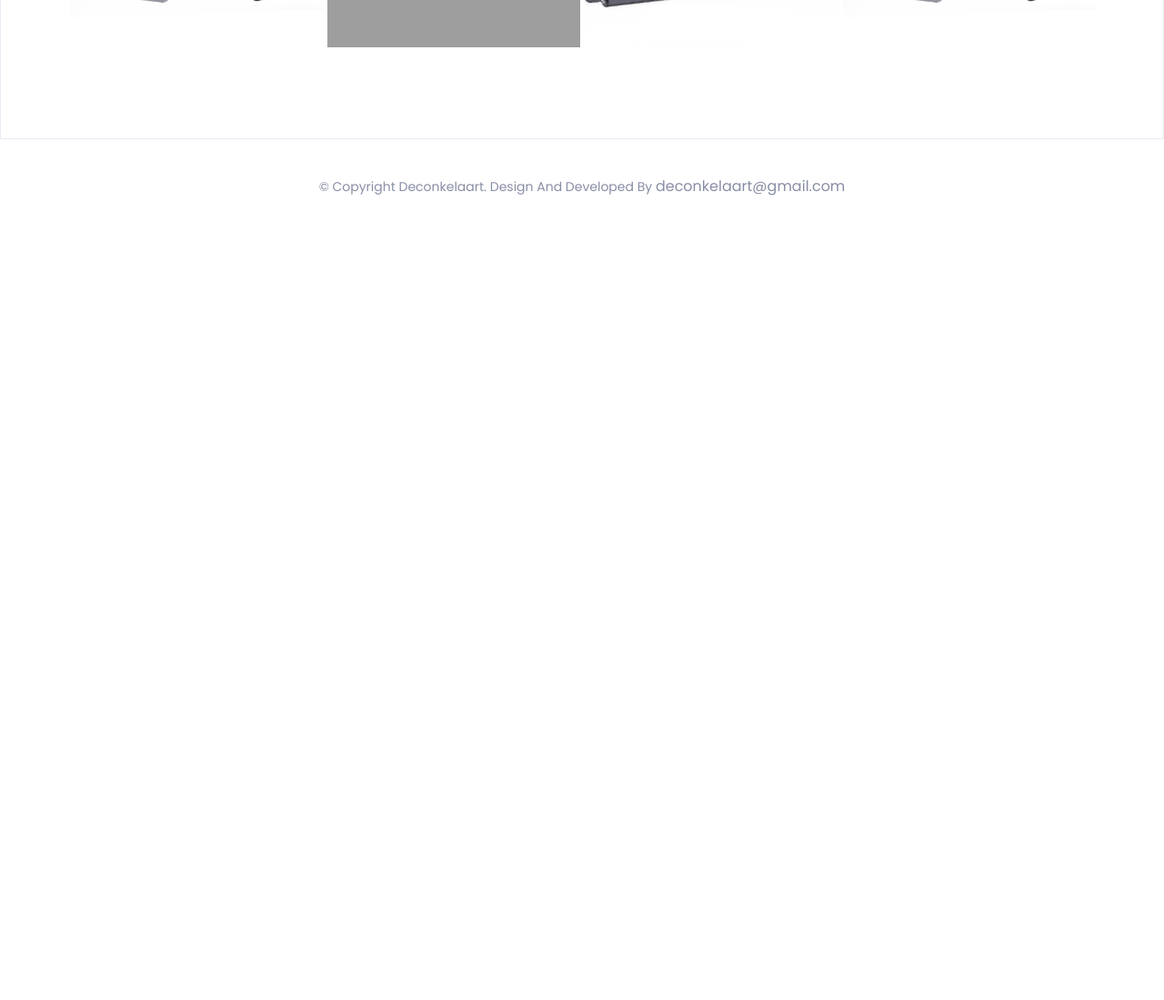
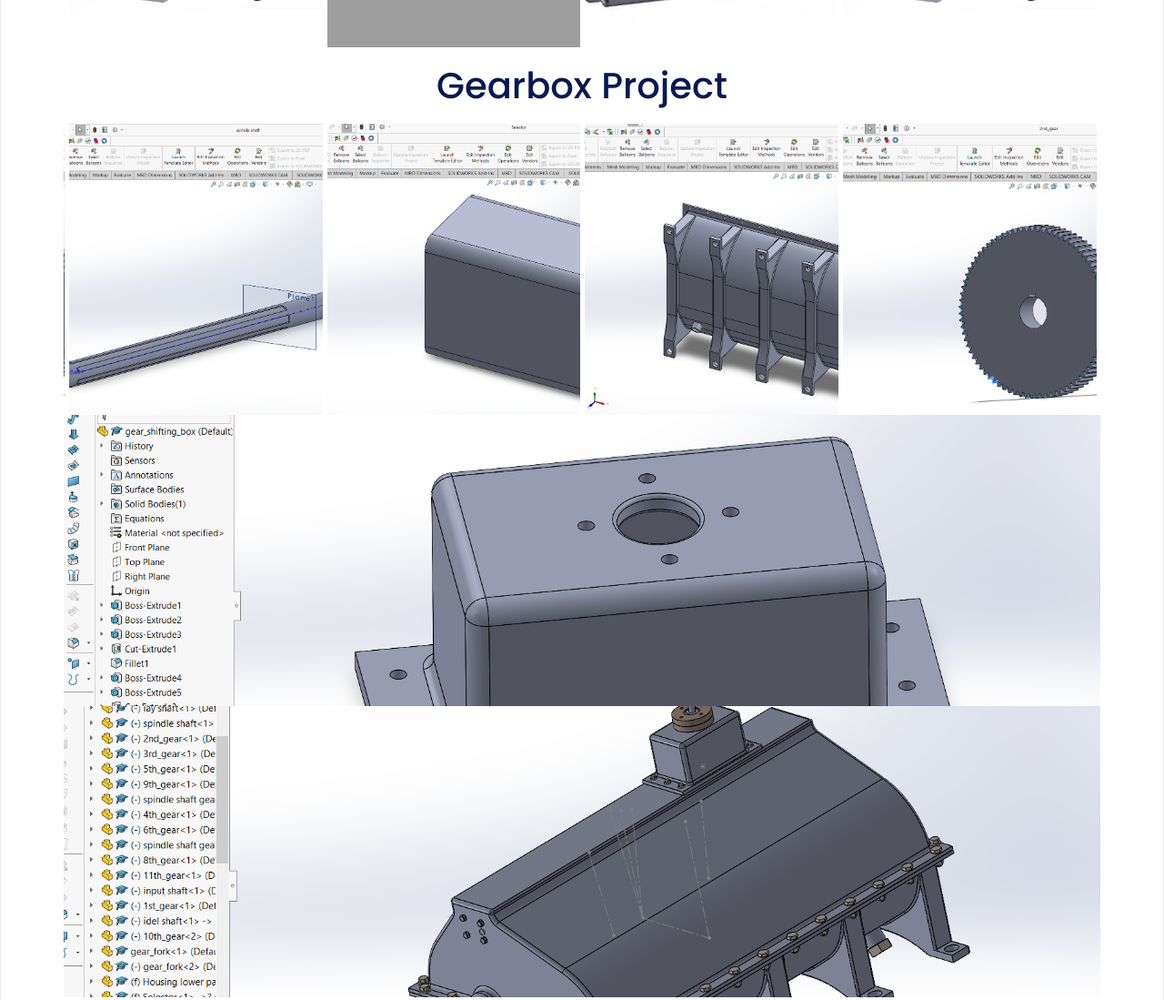
Before and after one commit to Decon123/deconkelaart.github.io, a plain HTML site: page index.html in a window 1280 px wide. Shown: the part 7780-8879 px from the top of the page at 91% size. Before the commit the page ends 8037 px from the top, so only its background shows below. Drawn offline with nearby package versions, Linux system fonts and the light colour scheme; grey boxes are pictures that could not be loaded.

Commit message:
Add gearbox_images

```diff
--- a/index.html
+++ b/index.html
@@ -1487,6 +1487,74 @@ Engaged in team volunteering for various projects, including IEEEXTREME 17.0, NF
             </div>
 
             <!-----------------------------End-------------------------------->
+
+		<!-------------------------------------Gearbox-------------------------->
+        <div class="wastemanagement">
+          <h2 style="text-align: center;font-size: 4rem; color: #071952; padding: 2rem;">Gearbox Project</h2>
+
+          <div class="container mt-5">
+            <div class="owl-carousel owl-theme">
+              <div class="ms-2 me-2">
+                <div class="card">
+                  <img src="assets/images/portfolio/gearbox_design/gears.png" alt="" class="card-img-top" />
+                  <!-- <div class="card-body">
+                    <h5 class="card-title">Image Title</h5>
+                    Description here
+                  </div> -->
+                </div>
+              </div>
+
+              <div class="ms-2 me-2">
+                <div class="card">
+                  <img src="assets/images/portfolio/gearbox_design/spline.png" alt="" class="card-img-top" />
+                  <!-- <div class="card-body">
+                    <h5 class="card-title">Image Title</h5>
+                    Description here
+                  </div> -->
+                </div>
+              </div>
+
+              <div class="ms-2 me-2">
+                <div class="card">
+                  <img src="assets/images/portfolio/gearbox_design/selector.png" alt="" class="card-img-top" />
+                  <!-- <div class="card-body">
+                    <h5 class="card-title">Image Title</h5>
+                    Description here
+                  </div> -->
+                </div>
+              </div>
+
+		<div class="ms-2 me-2">
+                <div class="card">
+                  <img src="assets/images/portfolio/gearbox_design/housing.png" alt="" class="card-img-top" />
+                  <!-- <div class="card-body">
+                    <h5 class="card-title">Image Title</h5>
+                    Description here
+                  </div> -->
+                </div>
+              </div>
+              </div>
+
+		   <div class="ms-2 me-2">
+                <div class="card">
+                  <img src="assets/images/portfolio/gearbox_design/gearshifting_box.png" alt="" class="card-img-top" />
+                  <!-- <div class="card-body">
+                    <h5 class="card-title">Image Title</h5>
+                    Description here
+                  </div> -->
+                </div>
+              </div>
+
+		   <div class="ms-2 me-2">
+                <div class="card">
+                  <img src="assets/images/portfolio/gearbox_design/final_assembly.png" alt="" class="card-img-top" />
+                  <!-- <div class="card-body">
+                    <h5 class="card-title">Image Title</h5>
+                    Description here
+                  </div> -->
+                </div>
+              </div>
+            </div>
 
       </div>
 
```
